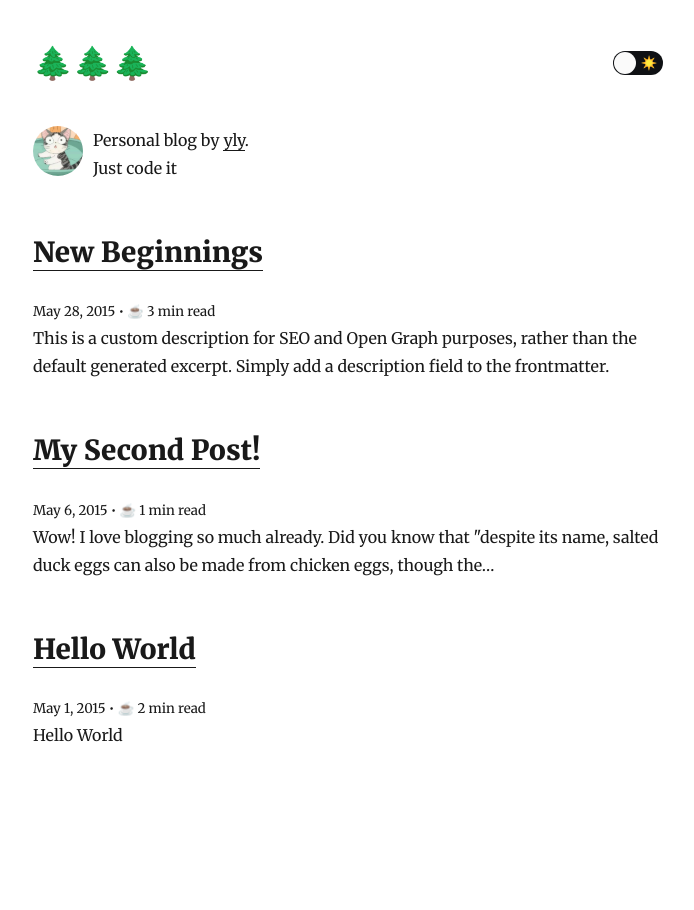
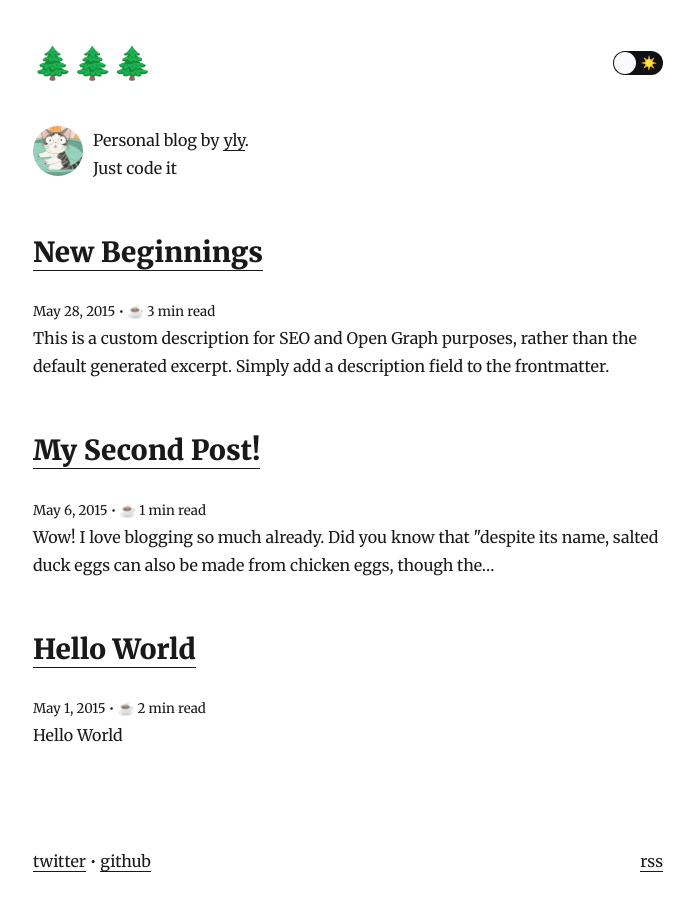
Before and after one commit to yly24/yly24-www, a Gatsby site: page / in a window 1280 px wide. Shown: the whole page, without its empty margins (292-986 px from the left). Before the commit the page ends 819 px from the top, so only its background shows below. Built offline with nearby package versions, Linux system fonts and the light colour scheme; Gatsby itself is replaced by a stand-in of ours; some packages are replaced by stand-ins of ours.

Commit message:
feat: add footer

```diff
--- /dev/null
+++ b/src/components/Footer.js
@@ -0,0 +1,39 @@
+import React from "react"
+
+import { rhythm } from "../utils/typography"
+
+class Footer extends React.Component {
+  render() {
+    return (
+      <footer
+        style={{
+          marginTop: rhythm(2.5),
+          paddingTop: rhythm(1),
+        }}
+      >
+        <div style={{ float: "right" }}>
+          <a href="/rss.xml" target="_blank" rel="noopener noreferrer">
+            rss
+          </a>
+        </div>
+        <a
+          href="https://mobile.twitter.com/linyang47991170"
+          target="_blank"
+          rel="noopener noreferrer"
+        >
+          twitter
+        </a>{" "}
+        &bull;{" "}
+        <a
+          href="https://github.com/yly24"
+          target="_blank"
+          rel="noopener noreferrer"
+        >
+          github
+        </a>{" "}
+      </footer>
+    )
+  }
+}
+
+export default Footer
--- a/src/pages/index.js
+++ b/src/pages/index.js
@@ -3,6 +3,7 @@
 
 import Bio from "../components/bio"
 import Layout from "../components/layout"
+import Footer from "../components/Footer"
 import Seo from "../components/seo"
 
 import { formatPostDate, formatReadingTime } from "../utils/helpers"
@@ -64,6 +65,7 @@
           )
         })}
       </ol>
+      <Footer />
     </Layout>
   )
 }
```
